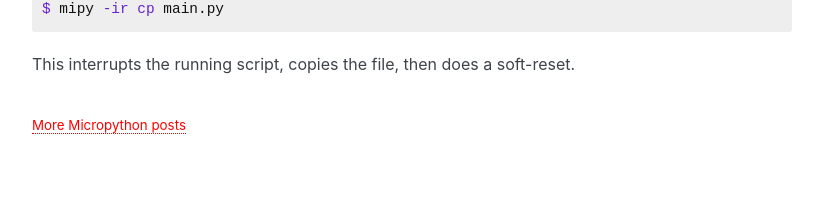
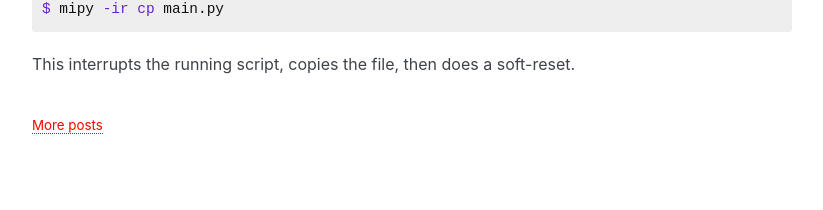
Before and after one commit to explodinglabs/explodinglabs.github.io, a Jekyll site: the page built from _posts/2016-09-02-mipy.markdown, in a window 1280 px wide. Shown: the part 918-1128 px from the top of the page, without its empty margins (228-1051 px from the left). Built offline with Jekyll 4.4.1, drawn with Linux system fonts in a browser that asks for light colours; some web fonts are replaced.

Commit message:
Remove micropython category

```diff
--- a/_posts/2016-09-01-first-steps-with-micropython.markdown
+++ b/_posts/2016-09-01-first-steps-with-micropython.markdown
@@ -1,6 +1,5 @@
 ---
 layout: post
-category: micropython
 title: First steps with Micropython on a NodeMCU
 permalink: /micropython/first-steps
 ---
--- a/_posts/2016-09-02-mipy.markdown
+++ b/_posts/2016-09-02-mipy.markdown
@@ -1,7 +1,6 @@
 ---
 layout: post
 title: Copy files to a Micropython device
-category: micropython
 permalink: /micropython/mipy
 ---
 {::options syntax_highlighter_opts="default_lang: shell" /}
--- a/_posts/2016-09-06-fading-an-led-with-micropython.markdown
+++ b/_posts/2016-09-06-fading-an-led-with-micropython.markdown
@@ -1,7 +1,6 @@
 ---
 layout: post
 title: Fading an LED with Micropython
-category: micropython
 permalink: /micropython/fading-an-led
 redirect_from: /fading-an-led-with-micropython
 ---
```
